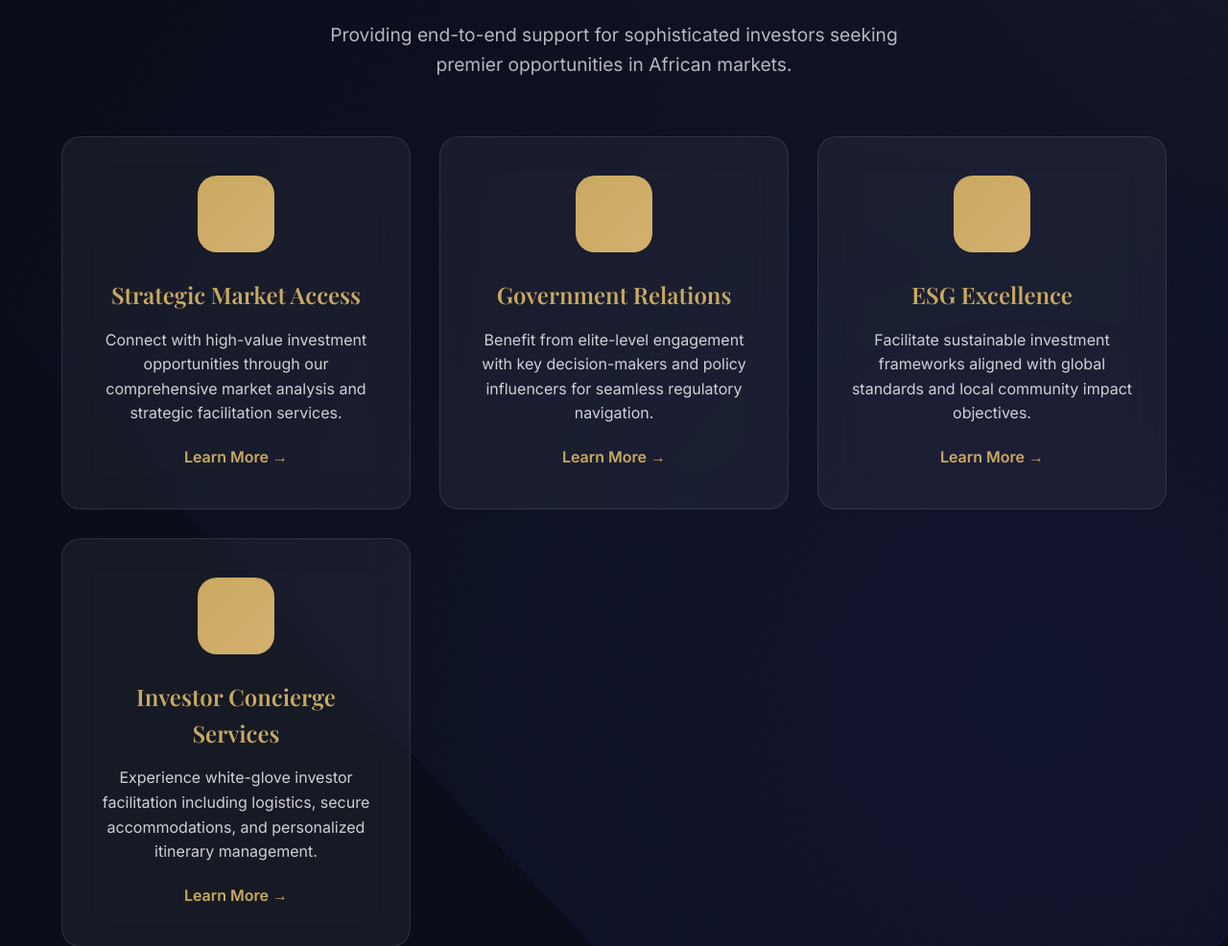
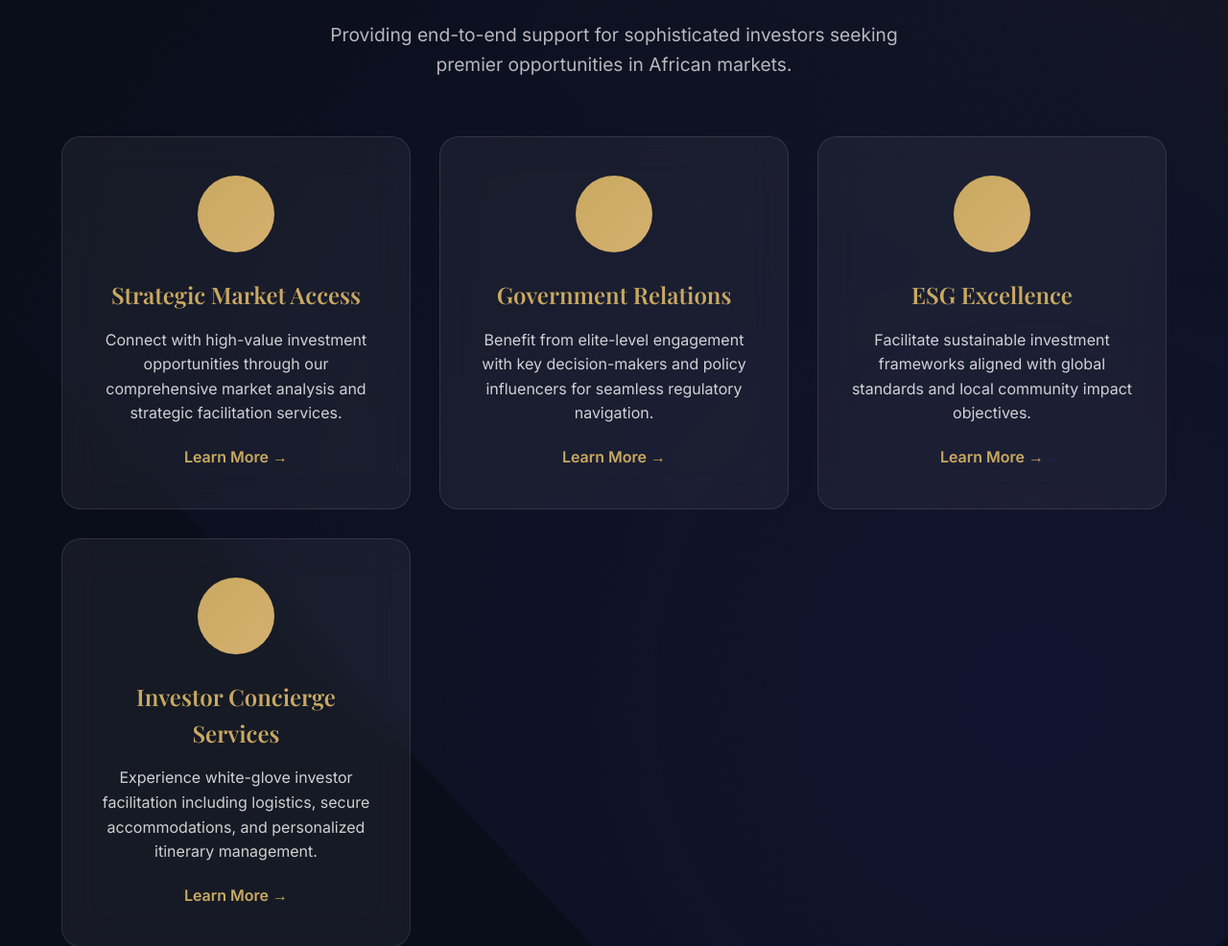
Before and after one commit to Aavomo/BlackStone-Website, a Flask app: page / in a window 1280 px wide. Shown: the part 976-1962 px from the top of the page at 96% size. Run offline with Flask 3, Linux system fonts and the light colour scheme; data comes from the database, SQL or seed files in the repository; some libraries are stand-ins or nearby versions.

Commit message:
Change service icon border radius to 50%

```diff
--- a/static/css/enhanced_style.css
+++ b/static/css/enhanced_style.css
@@ -481,7 +481,7 @@ body {
   width: 80px;
   height: 80px;
   background: linear-gradient(135deg, var(--primary-gold), var(--secondary-gold));
-  border-radius: 20px;
+  border-radius: 50%;
   display: flex;
   align-items: center;
   justify-content: center;
```
